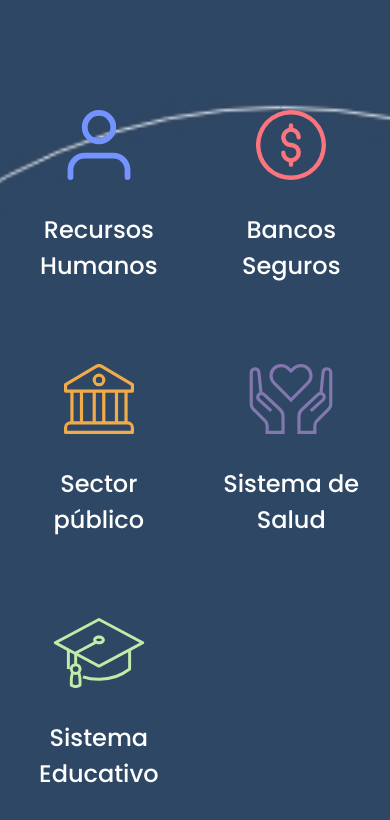
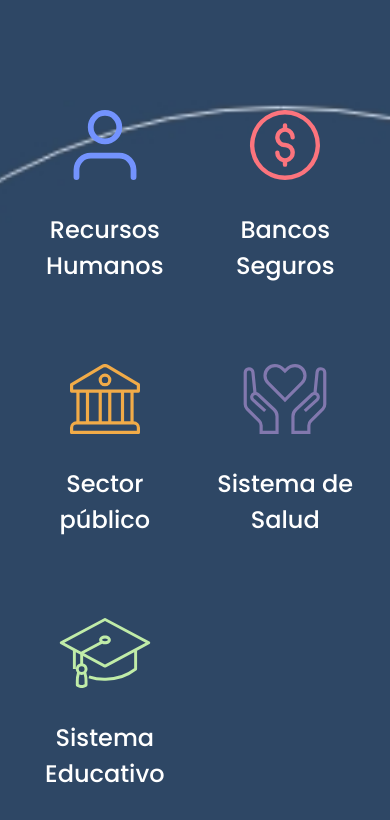
Before and after one commit to Aplietexe/boxcustodia-workflow, a React (Create React App) app: page / in a window 390 px wide. Shown: the part 8744-9564 px from the top of the page. Built offline with nearby package versions, Linux system fonts and the light colour scheme.

Commit message:
Improve responsiveness in Industries

```diff
--- a/src/components/Industries/index.tsx
+++ b/src/components/Industries/index.tsx
@@ -37,7 +37,7 @@ const IndustryStyles = styled.div`
 const Grid = styled.div`
   display: grid;
   grid-template-columns: repeat(auto-fit, minmax(140px, 1fr));
-  gap: 5rem 2.5rem;
+  gap: 5rem 1rem;
   justify-items: center;
 `
 
@@ -53,12 +53,17 @@ const Industries = () => (
     <Col>
       <Pad>
         <Row>
-          <Col className="py-5 d-xl-flex align-items-center" xl={5} xs={12}>
+          <Col
+            className="py-5 d-xl-flex align-items-center"
+            xl={4}
+            xs={12}
+            xxl={5}
+          >
             <StyledH2 className="text-white">
               Una solución para cada <Invert> industria </Invert>
             </StyledH2>
           </Col>
-          <Col className="py-5" xl={7} xs={12}>
+          <Col className="py-5" xl={8} xs={12} xxl={7}>
             <Grid>
               {content.map(({ image, title }) => (
                 <IndustryStyles key={title}>
```
